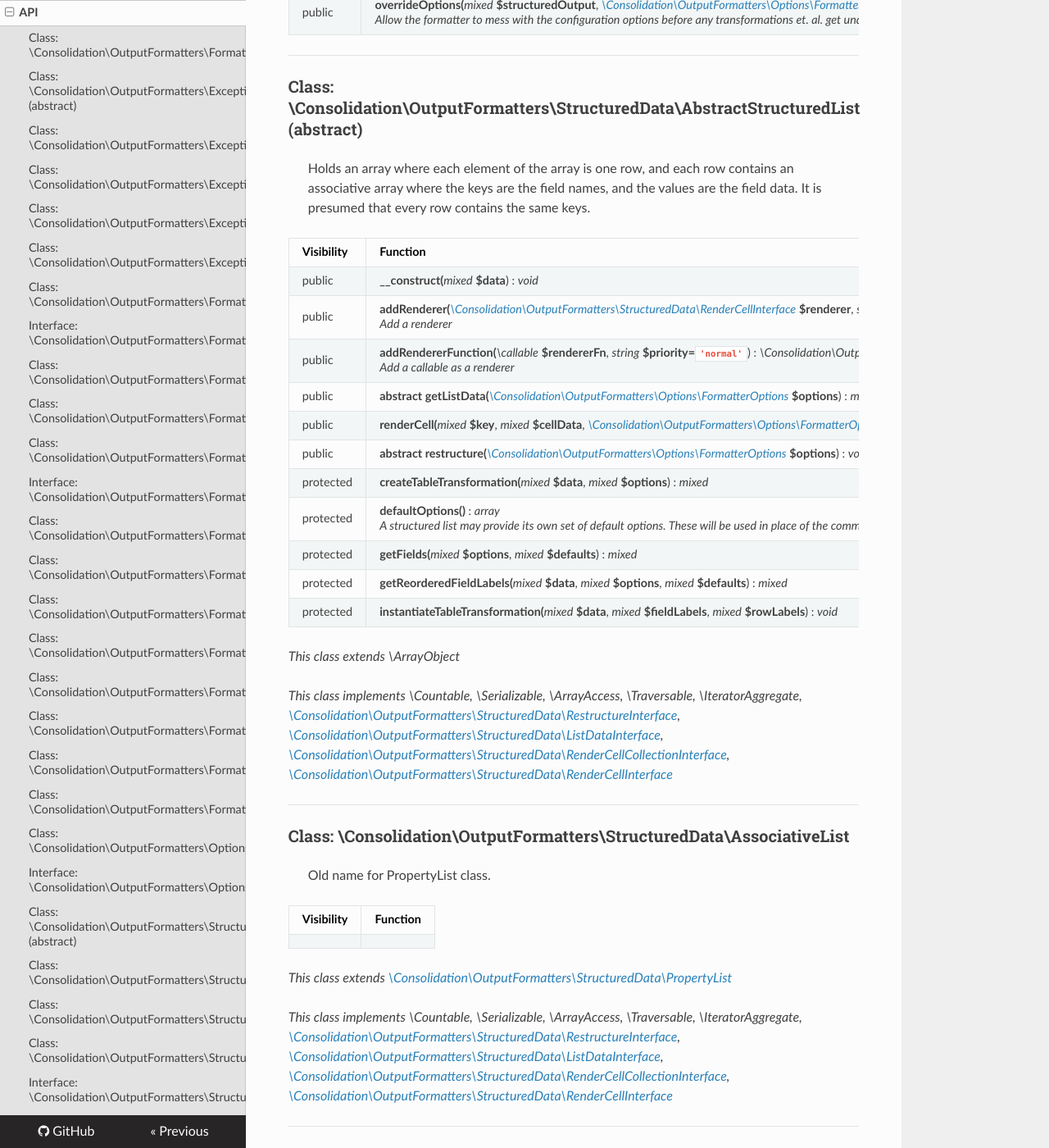
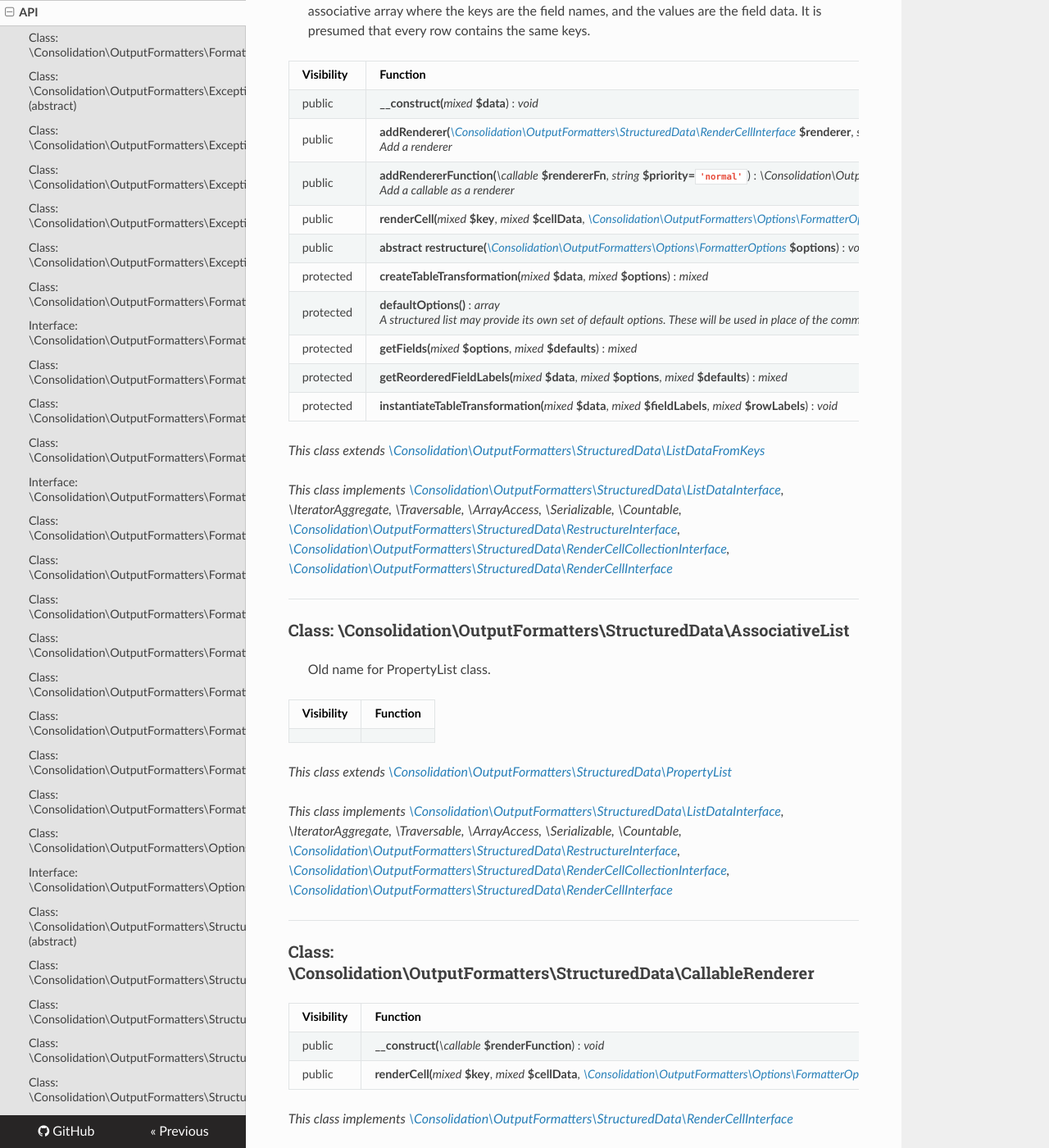
Before and after one commit to consolidation/output-formatters, an MkDocs documentation site: the page built from docs/api.md, in a window 1280 px wide and 1400 px high, scrolled down 12573 px. Shown: the whole window at 82% size. Built offline with MkDocs 1.6.1, drawn with Linux system fonts in a browser that asks for light colours; nearby versions of some CDN libraries; old or Windows-style settings are respelled for this version of MkDocs; some of the changed text lies outside the part shown.

Commit message:
Provide a ListDataFromKeys data type.

```diff
--- a/docs/api.md
+++ b/docs/api.md
@@ -26,6 +26,7 @@
 - [\Consolidation\OutputFormatters\StructuredData\AssociativeList](#class-consolidationoutputformattersstructureddataassociativelist)
 - [\Consolidation\OutputFormatters\StructuredData\CallableRenderer](#class-consolidationoutputformattersstructureddatacallablerenderer)
 - [\Consolidation\OutputFormatters\StructuredData\HelpDocument](#class-consolidationoutputformattersstructureddatahelpdocument)
+- [\Consolidation\OutputFormatters\StructuredData\ListDataFromKeys](#class-consolidationoutputformattersstructureddatalistdatafromkeys)
 - [\Consolidation\OutputFormatters\StructuredData\ListDataInterface (interface)](#interface-consolidationoutputformattersstructureddatalistdatainterface)
 - [\Consolidation\OutputFormatters\StructuredData\OriginalDataInterface (interface)](#interface-consolidationoutputformattersstructureddataoriginaldatainterface)
 - [\Consolidation\OutputFormatters\StructuredData\PropertyList](#class-consolidationoutputformattersstructureddatapropertylist)
@@ -385,7 +376,6 @@
 | public | <strong>__construct(</strong><em>mixed</em> <strong>$data</strong>)</strong> : <em>void</em> |
 | public | <strong>addRenderer(</strong><em>[\Consolidation\OutputFormatters\StructuredData\RenderCellInterface](#interface-consolidationoutputformattersstructureddatarendercellinterface)</em> <strong>$renderer</strong>, <em>string</em> <strong>$priority=`'normal'`</strong>)</strong> : <em>\Consolidation\OutputFormatters\StructuredData\$this</em><br /><em>Add a renderer</em> |
 | public | <strong>addRendererFunction(</strong><em>\callable</em> <strong>$rendererFn</strong>, <em>string</em> <strong>$priority=`'normal'`</strong>)</strong> : <em>\Consolidation\OutputFormatters\StructuredData\$this</em><br /><em>Add a callable as a renderer</em> |
-| public | <strong>abstract getListData(</strong><em>[\Consolidation\OutputFormatters\Options\FormatterOptions](#class-consolidationoutputformattersoptionsformatteroptions)</em> <strong>$options</strong>)</strong> : <em>mixed</em> |
 | public | <strong>renderCell(</strong><em>mixed</em> <strong>$key</strong>, <em>mixed</em> <strong>$cellData</strong>, <em>[\Consolidation\OutputFormatters\Options\FormatterOptions](#class-consolidationoutputformattersoptionsformatteroptions)</em> <strong>$options</strong>, <em>mixed</em> <strong>$rowData</strong>)</strong> : <em>void</em> |
 | public | <strong>abstract restructure(</strong><em>[\Consolidation\OutputFormatters\Options\FormatterOptions](#class-consolidationoutputformattersoptionsformatteroptions)</em> <strong>$options</strong>)</strong> : <em>void</em> |
 | protected | <strong>createTableTransformation(</strong><em>mixed</em> <strong>$data</strong>, <em>mixed</em> <strong>$options</strong>)</strong> : <em>mixed</em> |
@@ -394,9 +384,9 @@
 | protected | <strong>getReorderedFieldLabels(</strong><em>mixed</em> <strong>$data</strong>, <em>mixed</em> <strong>$options</strong>, <em>mixed</em> <strong>$defaults</strong>)</strong> : <em>mixed</em> |
 | protected | <strong>instantiateTableTransformation(</strong><em>mixed</em> <strong>$data</strong>, <em>mixed</em> <strong>$fieldLabels</strong>, <em>mixed</em> <strong>$rowLabels</strong>)</strong> : <em>void</em> |
 
-*This class extends \ArrayObject*
+*This class extends [\Consolidation\OutputFormatters\StructuredData\ListDataFromKeys](#class-consolidationoutputformattersstructureddatalistdatafromkeys)*
 
-*This class implements \Countable, \Serializable, \ArrayAccess, \Traversable, \IteratorAggregate, [\Consolidation\OutputFormatters\StructuredData\RestructureInterface](#interface-consolidationoutputformattersstructureddatarestructureinterface), [\Consolidation\OutputFormatters\StructuredData\ListDataInterface](#interface-consolidationoutputformattersstructureddatalistdatainterface), [\Consolidation\OutputFormatters\StructuredData\RenderCellCollectionInterface](#interface-consolidationoutputformattersstructureddatarendercellcollectioninterface), [\Consolidation\OutputFormatters\StructuredData\RenderCellInterface](#interface-consolidationoutputformattersstructureddatarendercellinterface)*
+*This class implements [\Consolidation\OutputFormatters\StructuredData\ListDataInterface](#interface-consolidationoutputformattersstructureddatalistdatainterface), \IteratorAggregate, \Traversable, \ArrayAccess, \Serializable, \Countable, [\Consolidation\OutputFormatters\StructuredData\RestructureInterface](#interface-consolidationoutputformattersstructureddatarestructureinterface), [\Consolidation\OutputFormatters\StructuredData\RenderCellCollectionInterface](#interface-consolidationoutputformattersstructureddatarendercellcollectioninterface), [\Consolidation\OutputFormatters\StructuredData\RenderCellInterface](#interface-consolidationoutputformattersstructureddatarendercellinterface)*
 
 <hr />
 ### Class: \Consolidation\OutputFormatters\StructuredData\AssociativeList
@@ -408,7 +398,7 @@
 
 *This class extends [\Consolidation\OutputFormatters\StructuredData\PropertyList](#class-consolidationoutputformattersstructureddatapropertylist)*
 
-*This class implements \Countable, \Serializable, \ArrayAccess, \Traversable, \IteratorAggregate, [\Consolidation\OutputFormatters\StructuredData\RestructureInterface](#interface-consolidationoutputformattersstructureddatarestructureinterface), [\Consolidation\OutputFormatters\StructuredData\ListDataInterface](#interface-consolidationoutputformattersstructureddatalistdatainterface), [\Consolidation\OutputFormatters\StructuredData\RenderCellCollectionInterface](#interface-consolidationoutputformattersstructureddatarendercellcollectioninterface), [\Consolidation\OutputFormatters\StructuredData\RenderCellInterface](#interface-consolidationoutputformattersstructureddatarendercellinterface)*
+*This class implements [\Consolidation\OutputFormatters\StructuredData\ListDataInterface](#interface-consolidationoutputformattersstructureddatalistdatainterface), \IteratorAggregate, \Traversable, \ArrayAccess, \Serializable, \Countable, [\Consolidation\OutputFormatters\StructuredData\RestructureInterface](#interface-consolidationoutputformattersstructureddatarestructureinterface), [\Consolidation\OutputFormatters\StructuredData\RenderCellCollectionInterface](#interface-consolidationoutputformattersstructureddatarendercellcollectioninterface), [\Consolidation\OutputFormatters\StructuredData\RenderCellInterface](#interface-consolidationoutputformattersstructureddatarendercellinterface)*
 
 <hr />
 ### Class: \Consolidation\OutputFormatters\StructuredData\CallableRenderer
@@ -428,6 +418,20 @@
 | public | <strong>getDomData()</strong> : <em>[\DomDocument](http://php.net/manual/en/class.domdocument.php)</em><br /><em>Convert data into a \DomDocument.</em> |
 
 *This class implements [\Consolidation\OutputFormatters\StructuredData\Xml\DomDataInterface](#interface-consolidationoutputformattersstructureddataxmldomdatainterface)*
+
+<hr />
+### Class: \Consolidation\OutputFormatters\StructuredData\ListDataFromKeys
+
+> Represents aribtrary array data (structured or unstructured) where the data to display in --list format comes from the array keys.
+
+| Visibility | Function |
+|:-----------|:---------|
+| public | <strong>__construct(</strong><em>mixed</em> <strong>$data</strong>)</strong> : <em>void</em> |
+| public | <strong>getListData(</strong><em>[\Consolidation\OutputFormatters\Options\FormatterOptions](#class-consolidationoutputformattersoptionsformatteroptions)</em> <strong>$options</strong>)</strong> : <em>mixed</em> |
+
+*This class extends \ArrayObject*
+
+*This class implements \Countable, \Serializable, \ArrayAccess, \Traversable, \IteratorAggregate, [\Consolidation\OutputFormatters\StructuredData\ListDataInterface](#interface-consolidationoutputformattersstructureddatalistdatainterface)*
 
 <hr />
 ### Interface: \Consolidation\OutputFormatters\StructuredData\ListDataInterface
@@ -457,7 +461,7 @@
 
 *This class extends [\Consolidation\OutputFormatters\StructuredData\AbstractStructuredList](#class-consolidationoutputformattersstructureddataabstractstructuredlist-abstract)*
 
-*This class implements [\Consolidation\OutputFormatters\StructuredData\RenderCellInterface](#interface-consolidationoutputformattersstructureddatarendercellinterface), [\Consolidation\OutputFormatters\StructuredData\RenderCellCollectionInterface](#interface-consolidationoutputformattersstructureddatarendercellcollectioninterface), [\Consolidation\OutputFormatters\StructuredData\ListDataInterface](#interface-consolidationoutputformattersstructureddatalistdatainterface), [\Consolidation\OutputFormatters\StructuredData\RestructureInterface](#interface-consolidationoutputformattersstructureddatarestructureinterface), \IteratorAggregate, \Traversable, \ArrayAccess, \Serializable, \Countable*
+*This class implements [\Consolidation\OutputFormatters\StructuredData\RenderCellInterface](#interface-consolidationoutputformattersstructureddatarendercellinterface), [\Consolidation\OutputFormatters\StructuredData\RenderCellCollectionInterface](#interface-consolidationoutputformattersstructureddatarendercellcollectioninterface), [\Consolidation\OutputFormatters\StructuredData\RestructureInterface](#interface-consolidationoutputformattersstructureddatarestructureinterface), \Countable, \Serializable, \ArrayAccess, \Traversable, \IteratorAggregate, [\Consolidation\OutputFormatters\StructuredData\ListDataInterface](#interface-consolidationoutputformattersstructureddatalistdatainterface)*
 
 <hr />
 ### Interface: \Consolidation\OutputFormatters\StructuredData\RenderCellCollectionInterface
@@ -495,7 +499,7 @@
 
 *This class extends [\Consolidation\OutputFormatters\StructuredData\AbstractStructuredList](#class-consolidationoutputformattersstructureddataabstractstructuredlist-abstract)*
 
-*This class implements [\Consolidation\OutputFormatters\StructuredData\RenderCellInterface](#interface-consolidationoutputformattersstructureddatarendercellinterface), [\Consolidation\OutputFormatters\StructuredData\RenderCellCollectionInterface](#interface-consolidationoutputformattersstructureddatarendercellcollectioninterface), [\Consolidation\OutputFormatters\StructuredData\ListDataInterface](#interface-consolidationoutputformattersstructureddatalistdatainterface), [\Consolidation\OutputFormatters\StructuredData\RestructureInterface](#interface-consolidationoutputformattersstructureddatarestructureinterface), \IteratorAggregate, \Traversable, \ArrayAccess, \Serializable, \Countable*
+*This class implements [\Consolidation\OutputFormatters\StructuredData\RenderCellInterface](#interface-consolidationoutputformattersstructureddatarendercellinterface), [\Consolidation\OutputFormatters\StructuredData\RenderCellCollectionInterface](#interface-consolidationoutputformattersstructureddatarendercellcollectioninterface), [\Consolidation\OutputFormatters\StructuredData\RestructureInterface](#interface-consolidationoutputformattersstructureddatarestructureinterface), \Countable, \Serializable, \ArrayAccess, \Traversable, \IteratorAggregate, [\Consolidation\OutputFormatters\StructuredData\ListDataInterface](#interface-consolidationoutputformattersstructureddatalistdatainterface)*
 
 <hr />
 ### Interface: \Consolidation\OutputFormatters\StructuredData\TableDataInterface
@@ -711,6 +715,6 @@
 
 | Visibility | Function |
 |:-----------|:---------|
-| public | <strong>validDataTypes()</strong> : <em>[\ReflectionClass[]](http://php.net/manual/en/class.reflectionclass.php)</em><br /><em>Return the list of data types acceptable to this formatter</em> |
+| public | <strong>validDataTypes()</strong> : <em>[\ReflectionClass](http://php.net/manual/en/class.reflectionclass.php)[]</em><br /><em>Return the list of data types acceptable to this formatter</em> |
 
 *This class implements [\Consolidation\OutputFormatters\Validate\ValidationInterface](#interface-consolidationoutputformattersvalidatevalidationinterface)*
```
Also changed, not shown: other parts of docs/api.md (+0 -10 lines), README.md (+1 -0 lines), 4 other files.
